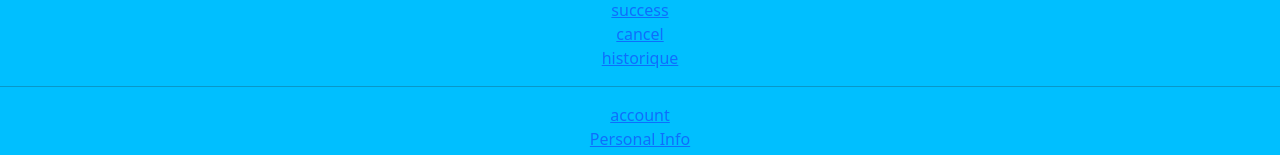
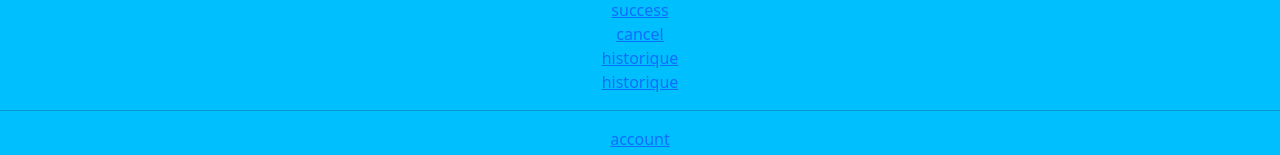
Before and after one commit to mliebaut/JohnCyna, a Vue app in the folder Cyna-Front/: page /debug in a window 1280 px wide. Shown: the part 629-784 px from the top of the page. Built offline with nearby package versions, Linux system fonts and the light colour scheme; no server answers.

Commit message:
Fix Final

```diff
--- a/Cyna-Front/src/views/DebugView.vue
+++ b/Cyna-Front/src/views/DebugView.vue
@@ -59,6 +59,8 @@
       <router-link to="/success">success</router-link>
       <router-link to="/cancel">cancel</router-link>
       <router-link to="/historique">historique</router-link>
+      <router-link to="/historique">historique</router-link>
+
       <hr>
       <router-link to="/account">account</router-link>
       <router-link to="/account/personal-info">Personal Info</router-link>
```
Also changed, not shown: Cyna-Front/src/components/account/PaymentMethods.vue (renamed from Cyna-Front/src/components/account/paymentMethods.vue), 1 other file (tests, documents, lock files or other folders).
